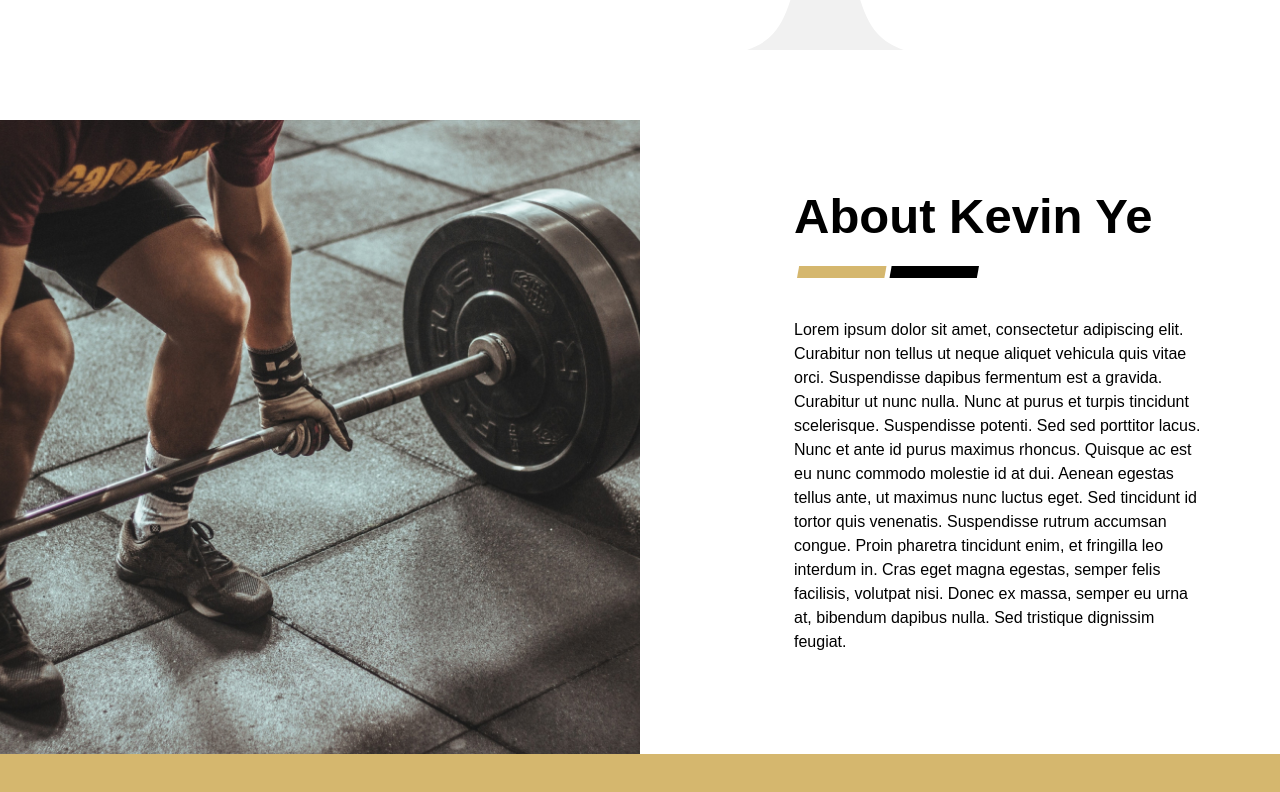
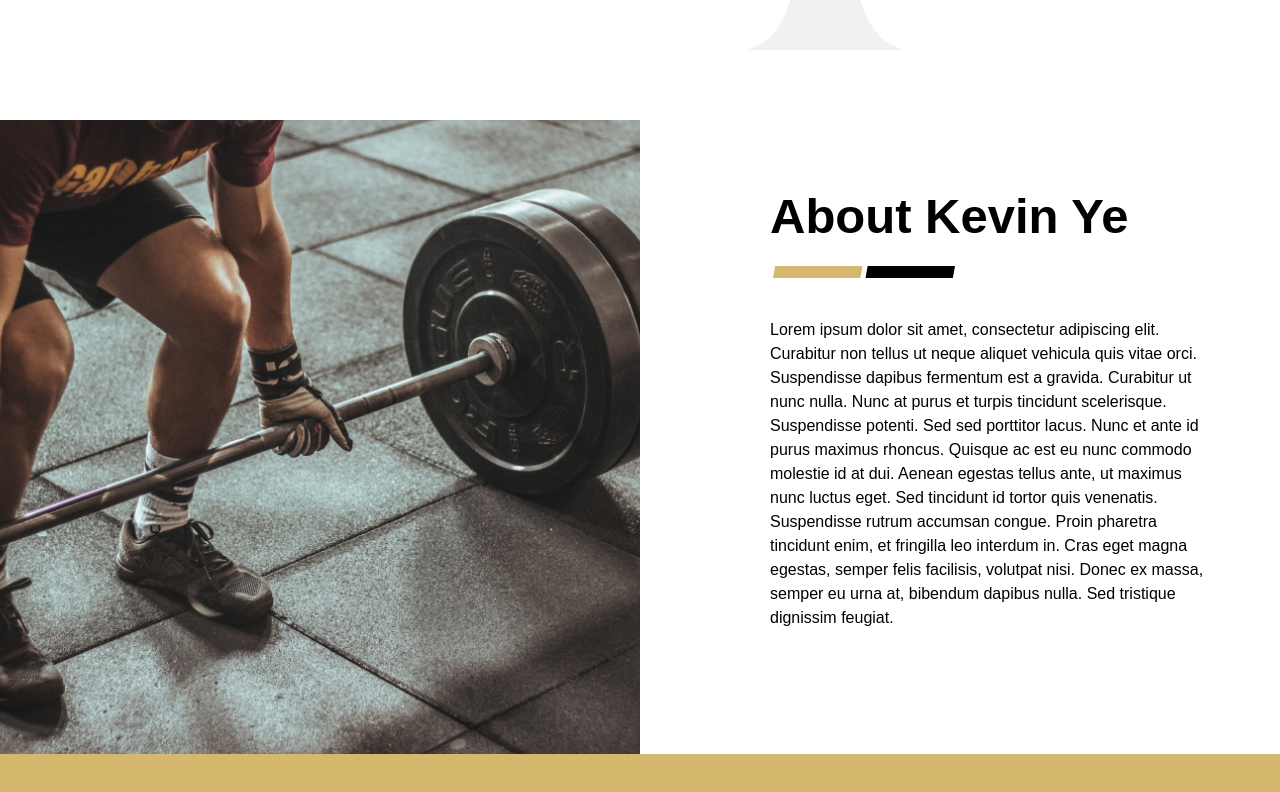
Before and after one commit to StuartMolnar/kevin-ye, a Next.js app: page / in a window 1280 px wide. Shown: the part 768-1560 px from the top of the page. Built offline with nearby package versions, Linux system fonts and the light colour scheme.

Commit message:
file structure updated

```diff
--- a/app/layout.tsx
+++ b/app/layout.tsx
@@ -1,5 +1,5 @@
-import './globals.css'
 import { Inter } from 'next/font/google'
+import Navbar from '@/components/Navbar'
 
 const inter = Inter({ subsets: ['latin'] })
 
@@ -14,8 +14,9 @@ export default function RootLayout({
   children: React.ReactNode
 }) {
   return (
-    <html lang="en">
-      <body className={inter.className}>{children}</body>
-    </html>
+    <div className={inter.className}>
+      <Navbar />
+      {children}
+    </div>
   )
 }
--- a/components/Navbar.tsx
+++ b/components/Navbar.tsx
@@ -70,7 +70,7 @@ const Navbar = () => {
 
 
         {/* mobile navigation menu */}
-        <div className={`w-3/4 fixed top-0 bottom-0 right-0 bg-opacity-[1] z-50 flex flex-col items-center justify-center space-y-4 bg-gold text-h3 transform transition-transform duration-300 ${isOpen ? 'translate-y-0' : '-translate-y-full'}`}>
+        <div className={`w-3/4 min-w-[320px] fixed top-0 bottom-0 right-0 bg-opacity-[1] z-50 flex flex-col items-center justify-center space-y-4 bg-gold text-h3 transform transition-transform duration-300 ${isOpen ? 'translate-y-0' : '-translate-y-full'}`}>
             <div onClick={() => smoothScrollAndCloseMenu('about-section')} className="cursor-pointer hover:font-bold">About</div>
             <div onClick={() => smoothScrollAndCloseMenu('services-section')} className="cursor-pointer hover:font-bold">Fitness Programs</div>
             <div onClick={() => smoothScrollAndCloseMenu('quiz-section')} className="cursor-pointer hover:font-bold">Take a Quiz</div>
--- /dev/null
+++ b/pages/_app.tsx
@@ -0,0 +1,13 @@
+import '@/app/globals.css';
+import type { AppProps } from 'next/app';
+import Layout from '@/app/layout';
+
+function MyApp({ Component, pageProps }: AppProps) {
+  return (
+    <Layout>
+      <Component {...pageProps} />
+    </Layout>
+  );
+}
+
+export default MyApp;
--- a/app/page.tsx
+++ b/pages/index.tsx
@@ -1,6 +1,5 @@
 import ServicesCarousel from '@/components/ServicesCarousel';
-import ClientStories from '@/components/ClientStories';
-import Navbar from '@/components/Navbar';
+import ClientStories from '@/components/ClientStories';;
 import Hero from '@/components/Hero';
 
 export default function Home() {
@@ -8,18 +7,16 @@ export default function Home() {
   return (
     <div>
 
-      <Navbar />
-
       <main className="min-h-screen font-normal text-black bg-white font-poppins text-body">
 
         <Hero />
 
-        <section id="about-section" className="flex flex-col pt-32 md:flex-row ">
+        <section id="about-section" className="flex flex-col pt-32 md:flex-row">
             <div className='md:w-1/2'>
               <img src="/about-image.jpg" alt="" className='object-cover w-full h-[400px] md:h-[450px] xl:h-[634px] transition-all duration-200 ease-in-out'/>
             </div>
 
-            <div className="flex flex-col justify-center md:w-1/2 max-w-[500px] mx-auto md:ml-[60px] xl:ml-[130px] md:pr-[60px] mr-auto transition-all duration-200 ease-in-out px-6 pt-[40px] md:pt-0">
+            <div className="flex flex-col justify-center md:w-1/2 max-w-[500px] ml-0 md:ml-[60px] xl:ml-[130px] md:pr-[60px] mr-auto transition-all duration-200 ease-in-out pt-[40px] px-12 md:px-0 md:pt-0">
               <h1 className="font-bold text-h1">
                 About Kevin Ye
               </h1>
@@ -27,11 +24,12 @@ export default function Home() {
                 <img src="/about-bar-gold.svg" alt="" className="w-24 h-3" />
                 <img src="/about-bar-black.svg" alt="" className="w-24 h-3 -ml-1" />
               </div>
-              <p className="my-10 max-h-[450px] md:max-h-[10000px] overflow-auto">
+              <p className="mt-10 mb-16 max-h-[450px] md:max-h-[10000px] overflow-auto">
                 Lorem ipsum dolor sit amet, consectetur adipiscing elit. Curabitur non tellus ut neque aliquet vehicula quis vitae orci. Suspendisse dapibus fermentum est a gravida. Curabitur ut nunc nulla. Nunc at purus et turpis tincidunt scelerisque. Suspendisse potenti. Sed sed porttitor lacus. Nunc et ante id purus maximus rhoncus. Quisque ac est eu nunc commodo molestie id at dui. Aenean egestas tellus ante, ut maximus nunc luctus eget. Sed tincidunt id tortor quis venenatis. Suspendisse rutrum accumsan congue. Proin pharetra tincidunt enim, et fringilla leo interdum in. Cras eget magna egestas, semper felis facilisis, volutpat nisi. Donec ex massa, semper eu urna at, bibendum dapibus nulla. Sed tristique dignissim feugiat.
               </p>
             </div>
         </section>
+
 
         <section className="bg-gold w-full py-[70px] flex flex-col justify-center items-center transition-all duration-200 ease-in-out px-10">
           <h3 className="font-medium text-center text-h3 max-w-[900px]">
--- /dev/null
+++ b/pages/strength-training.tsx
@@ -0,0 +1,18 @@
+import Navbar from '@/components/Navbar';
+import React from 'react';
+
+export default function StrengthTraining() {
+
+  return (
+    <div>
+
+      <Navbar />
+
+      <main className="min-h-screen font-normal text-black bg-white font-poppins text-body">
+
+
+
+      </main>
+    </div>
+  )
+}
```
Also changed, not shown: public/services/strength-training-hero.jpg (added).
